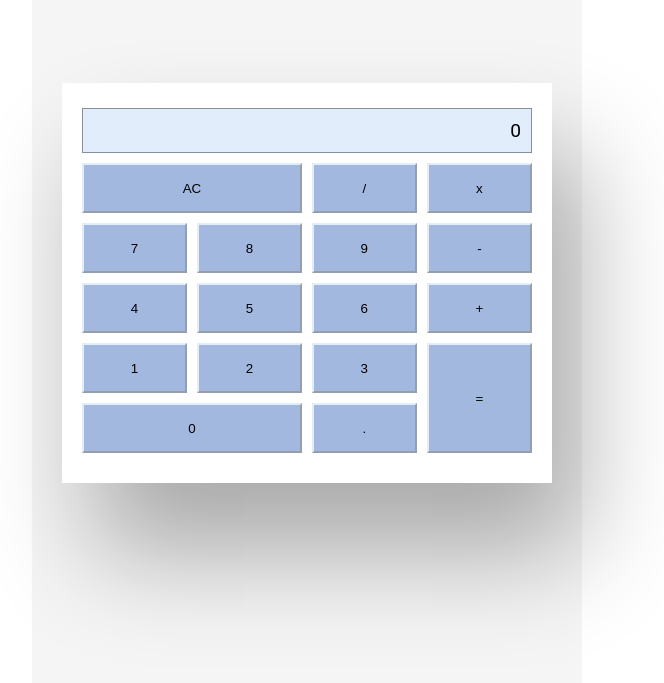
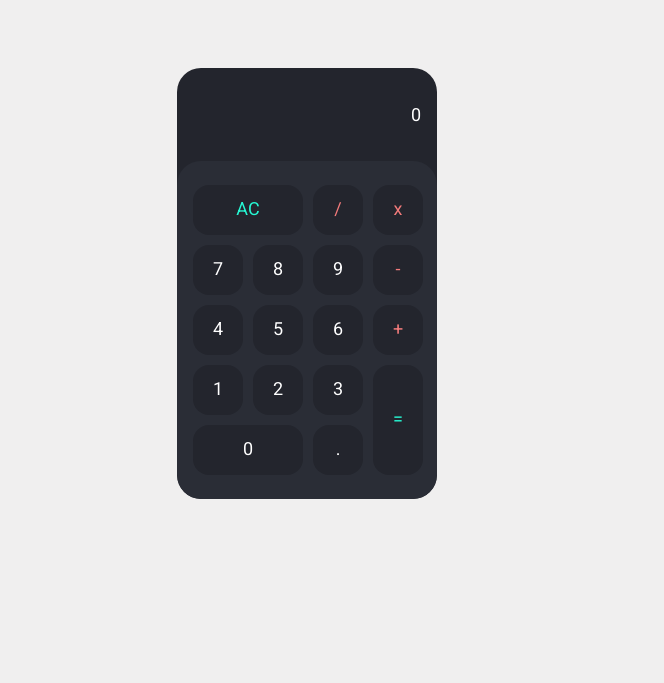
Before and after one commit to knopgm/calculator, a React (Vite) app: page / in a window 1280 px wide. Shown: the part 117-800 px from the top of the page, without its empty margins (333-997 px from the left). Built offline with nearby package versions, Linux system fonts and the light colour scheme.

Commit message:
Improved Style

```diff
--- a/src/App/App.jsx
+++ b/src/App/App.jsx
@@ -1,5 +1,4 @@
 import React from "react";
-import { Wrapper } from "../components/Wrapper";
 import { Display } from "../components/Display";
 import { Buttons } from "../components/Buttons";
 import "./style.scss";
@@ -71,7 +70,7 @@ export class App extends React.Component {
   //Handles the conditions of each typed button to choose how it will be processed
   handleButtonClick(action) {
     const lastInput = this.getLastInputEl();
-    const isOperator =
+    const isLastInputOperator =
       lastInput === "*" ||
       lastInput === "/" ||
       lastInput === "+" ||
@@ -90,23 +89,23 @@ export class App extends React.Component {
     }
 
     if (action.type === "number") {
-      if (!isOperator) {
+      if (isLastInputOperator) {
+        this.pushInputEl(action);
+      } else {
         this.handleNumber(action);
-      } else if (isOperator) {
-        this.pushInputEl(action);
       }
       return;
     }
 
     if (action.type === "operation") {
-      if (lastInput !== isOperator) {
+      if (!isLastInputOperator) {
         this.pushInputEl(action);
       }
       return;
     }
 
     if (action.type === "dot") {
-      if (!isOperator && !lastInput.includes(".")) {
+      if (!isLastInputOperator && !lastInput.includes(".")) {
         this.handleNumber(action);
       }
       return;
@@ -122,10 +121,12 @@ export class App extends React.Component {
 
   render() {
     return (
-      <Wrapper>
-        <Display value={this.state.result} />
-        <Buttons onButtonClick={this.handleButtonClick} />
-      </Wrapper>
+      <div className="calculator-wrapper">
+        <div className="calculator">
+          <Display value={this.state.result} />
+          <Buttons onButtonClick={this.handleButtonClick} />
+        </div>
+      </div>
     );
   }
 }
--- a/src/App/style.scss
+++ b/src/App/style.scss
@@ -9,6 +9,17 @@ ul,
 li {
   margin: 0;
   padding: 0;
+}
+
+button,
+input,
+optgroup,
+select,
+textarea {
+  font-family: inherit; /* 1 */
+  font-size: 100%; /* 1 */
+  line-height: 1.15; /* 1 */
+  margin: 0; /* 2 */
 }
 
 html {
@@ -24,9 +35,42 @@ html {
 
 body {
   font-family: Roboto, sans-serif;
-  font-size: larger;
+  font-size: large;
 }
 
+.calculator-wrapper {
+  background: #f0efef;
+  width: 100vw;
+  margin: 0 auto;
+  display: flex;
+  height: 100%;
+  padding: 30px;
+  flex-direction: column;
+  justify-content: center;
+  align-items: center;
+
+  // .inner-wrapper {
+  //   background: white;
+  //   max-width: 350px;
+  //   padding: 20px;
+  //   max-height: 100%;
+  //   border-radius: 24px;
+  //   box-shadow: 30px 70px 100px #0000004f;
+  // }
+
+  // @media screen and (min-width: 769px) {
+  //   .inner-wrapper {
+  //     //max-width: 550px;
+  //   }
+  // }
+}
+
+.calculator {
+  background: #23252d;
+  overflow: hidden;
+  border-radius: 24px;
+  max-width: 260px;
+}
 // .background {
 //   background: silver;
 //   position: absolute;
--- a/src/components/Buttons/Buttons.jsx
+++ b/src/components/Buttons/Buttons.jsx
@@ -76,10 +76,10 @@ export function Buttons(props) {
       <button className="button button-ac" onClick={handleReset}>
         AC
       </button>
-      <button className="button" onClick={handleOperationDiv}>
+      <button className="button button-op-color" onClick={handleOperationDiv}>
         /
       </button>
-      <button className="button" onClick={handleOperationMul}>
+      <button className="button button-op-color" onClick={handleOperationMul}>
         x
       </button>
       <button className="button" onClick={handleNumberSeven}>
@@ -91,7 +91,7 @@ export function Buttons(props) {
       <button className="button" onClick={handleNumberNine}>
         9
       </button>
-      <button className="button" onClick={handleOperationMin}>
+      <button className="button button-op-color" onClick={handleOperationMin}>
         -
       </button>
       <button className="button" onClick={handleNumberFour}>
@@ -103,7 +103,7 @@ export function Buttons(props) {
       <button className="button" onClick={handleNumberSix}>
         6
       </button>
-      <button className="button" onClick={handleOperationAdd}>
+      <button className="button button-op-color" onClick={handleOperationAdd}>
         +
       </button>
       <button className="button" onClick={handleNumberOne}>
--- a/src/components/Buttons/style.scss
+++ b/src/components/Buttons/style.scss
@@ -1,7 +1,11 @@
 .buttons-grid {
-  margin: 10px 0px;
+  background: #2a2d36;
+  border-radius: 24px;
+  //margin: 10px 0px;
+  padding: 24px 16px;
   display: grid;
   grid-template-rows: auto;
+  grid-template-columns: 50px 50px 50px 50px;
   grid-template-areas:
     "AC AC . ."
     ". . . ."
@@ -12,21 +16,23 @@
   justify-items: stretch;
   align-content: stretch;
   gap: 10px 10px;
-  font-size: larger;
 }
 
 .button {
   width: 100%;
   height: 50px;
-  background: #a3b8df;
-  border-color: #e2edfb;
+  background: #23252d;
+  color: white;
+  border: none;
+  border-radius: 16px;
   &:focus {
     outline: none;
-    box-shadow: none;
+    //box-shadow: none;
   }
 }
 
 .button-ac {
+  color: #26f9d4;
   grid-area: AC;
 }
 
@@ -35,6 +41,11 @@
 }
 
 .button-equal {
+  color: #26f9d4;
   grid-area: EQ;
   height: 100%;
 }
+
+.button-op-color {
+  color: #f37b7b;
+}
--- a/src/components/Display/style.scss
+++ b/src/components/Display/style.scss
@@ -1,9 +1,11 @@
 .display {
-  background: #e2edfb;
-  border-style: solid;
-  border-width: 1px;
-  border-color: #888f9c;
-  margin: 5px 0px;
-  padding: 10px;
+  //background: #e2edfb;
+  //border-style: solid;
+  //border-width: 1px;
+  //border-color: #888f9c;
+  color: white;
+  // margin: 5px 5px;
+  padding: 36px 16px;
   text-align: end;
+  word-break: break-word;
 }
--- a/src/components/Wrapper/Wrapper.jsx
+++ /dev/null
@@ -1,11 +0,0 @@
-import React from "react";
-
-import "./style.scss";
-
-export function Wrapper(props) {
-  return (
-    <div className="wrapper">
-      <div className="inner-wrapper">{props.children}</div>
-    </div>
-  );
-}
--- a/src/components/Wrapper/index.js
+++ /dev/null
@@ -1 +0,0 @@
-export { Wrapper } from "./Wrapper";
--- a/src/components/Wrapper/style.scss
+++ /dev/null
@@ -1,23 +0,0 @@
-.wrapper {
-  background: whitesmoke;
-  width: 100vw;
-  margin: 0 auto;
-  display: flex;
-  height: 100%;
-  padding: 30px;
-  flex-direction: column;
-  justify-content: center;
-}
-
-@media screen and (min-width: 769px) {
-  .wrapper {
-    max-width: 550px;
-  }
-}
-
-.inner-wrapper {
-  background: white;
-  padding: 20px;
-  //border-radius: 8px;
-  box-shadow: 30px 70px 100px #0000004f;
-}
--- a/src/index.html
+++ b/src/index.html
@@ -1,4 +1,12 @@
 <html>
+  <head>
+    <link rel="preconnect" href="https://fonts.gstatic.com" />
+    <link
+      href="https://fonts.googleapis.com/css2?family=Roboto:wght@400;500;700&display=swap"
+      rel="stylesheet"
+    />
+    <meta name="viewport" content="width=device-width, initial-scale=1.0" />
+  </head>
   <body>
     <div id="root"></div>
     <script src="./index.jsx"></script>
```
